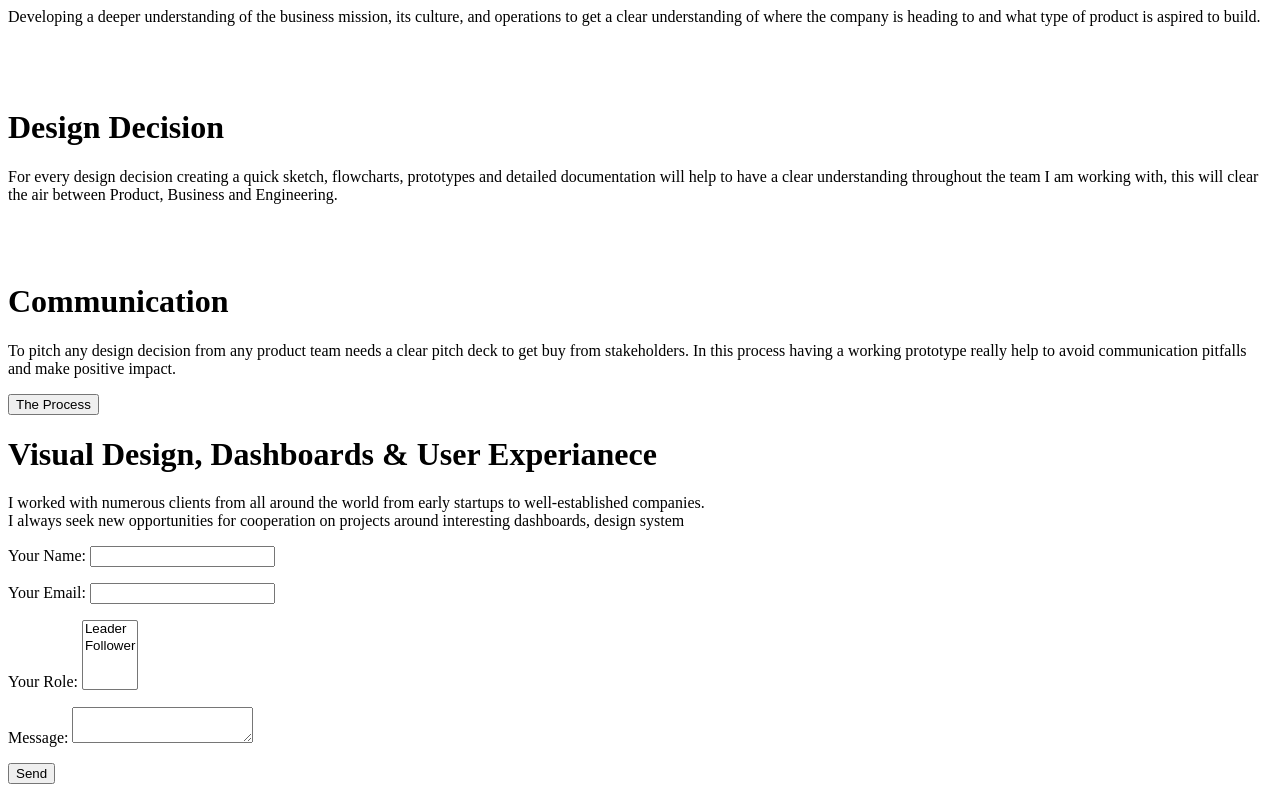
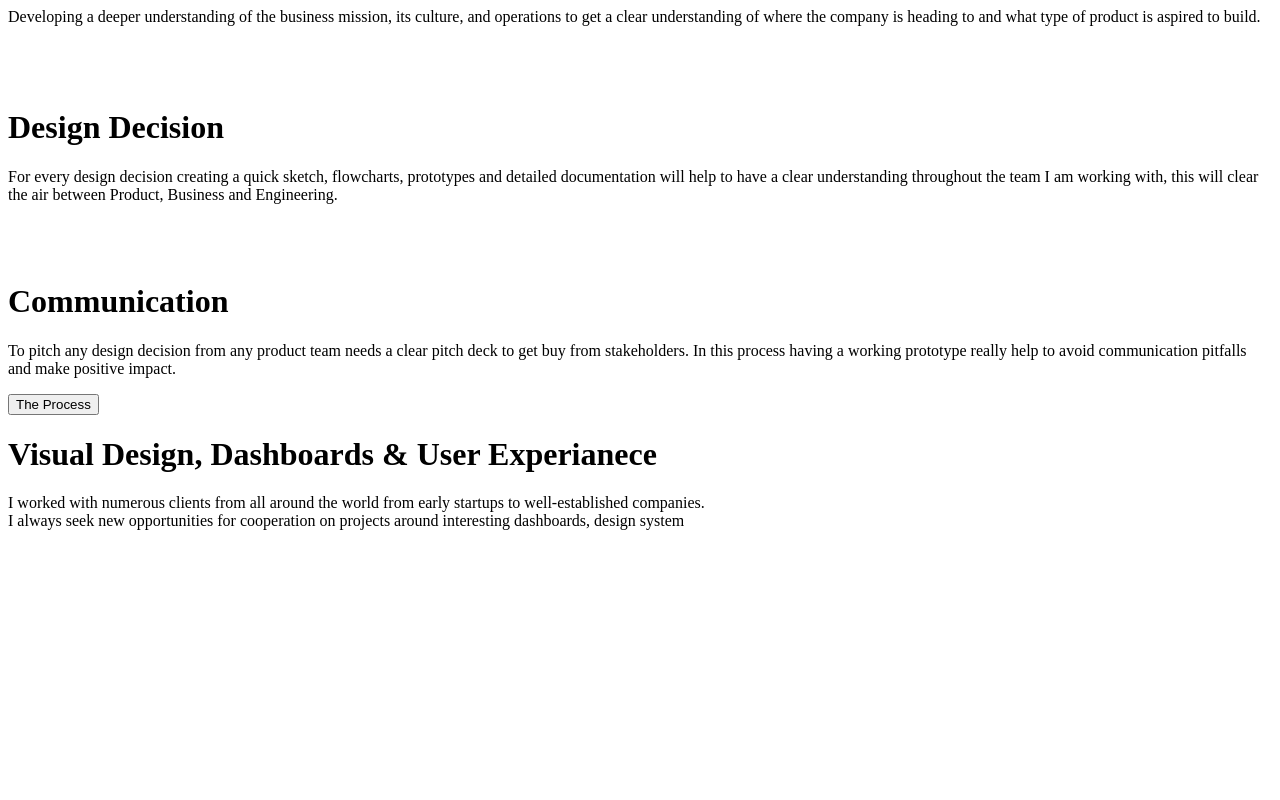
Before and after one commit to messaydesign/portfolio, a Gatsby site: page / in a window 1280 px wide. Shown: the part 1763-2563 px from the top of the page. After the commit the page ends 2309 px from the top, so only its background shows below. Built offline with nearby package versions, Linux system fonts and the light colour scheme; Gatsby itself is replaced by a stand-in of ours.

Commit message:
comment on forms

```diff
--- a/src/pages/index.js
+++ b/src/pages/index.js
@@ -95,6 +95,7 @@ Each individual from different disciplinary provides a unique and valuable persp
 
   </div>
 </div>
+{/*
 <form action="/pages/success " name="contact" method="POST" data-netlify="true" data-netlify-honeypot="bot-field" netlify >
   <p>
     <label>Your Name: <input type="text" name="name" /></label>
@@ -104,8 +105,10 @@ Each individual from different disciplinary provides a unique and valuable persp
   </p>
   <p>
     <label>Your Role: <select name="role[]" multiple>
-      <option value="leader">Leader</option>
-      <option value="follower">Follower</option>
+      <option value="Recruiter">Recruiter</option>
+      <option value="Employer">Employer</option>
+      <option value="Designer">Designer</option>
+      <option value="Developer">Developer</option>
     </select></label>
   </p>
   <p>
@@ -115,7 +118,7 @@ Each individual from different disciplinary provides a unique and valuable persp
     <button type="submit">Send</button>
   </p>
 </form>
-
+*/}
   </div>
 )
 
```
Also changed, not shown: public/index.html (+1 -1 lines), 1 other file.
